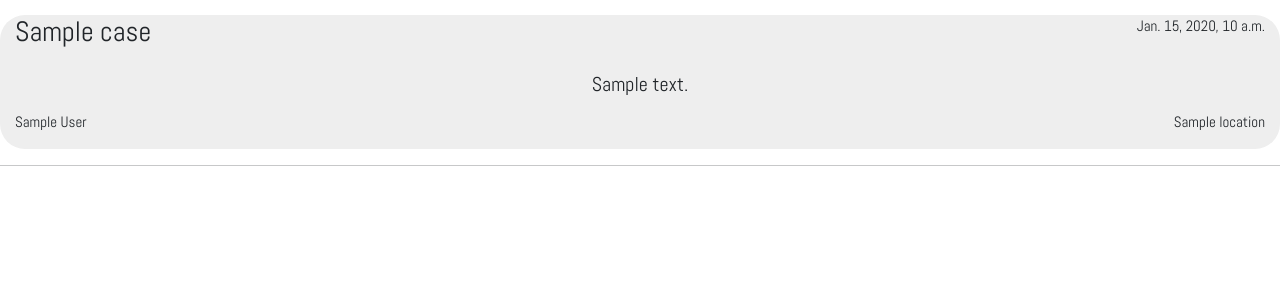
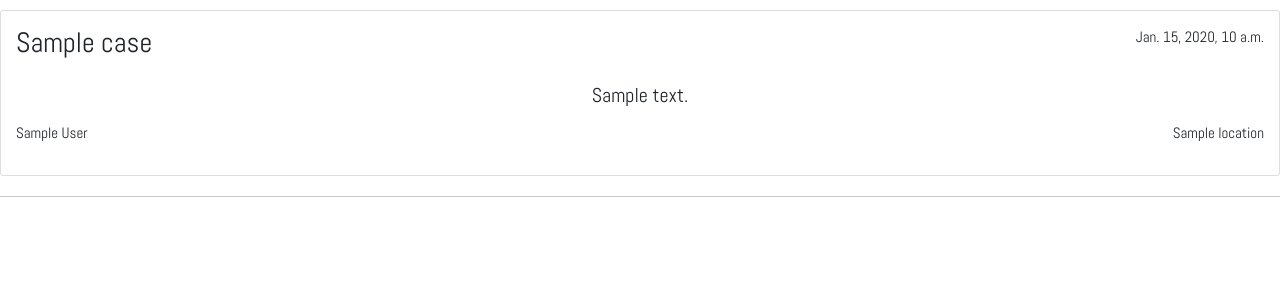
Before and after one commit to OkothPius/CRS, a Django app: template crime/templates/crime/log.html in a window 1280 px wide. Shown: the part 106-406 px from the top of the page. Run offline with Django 3.2, Linux system fonts and the light colour scheme; the template is opened without the code that fills it: most values are stand-ins (such as "Sample title", 1, 10 or a date in 2020); data that the repository does not hold is empty; some libraries are stand-ins or nearby versions.

Commit message:
style: add css

```diff
--- a/crime/static/css/master.css
+++ b/crime/static/css/master.css
@@ -89,12 +89,14 @@
 
 /* Body Content */
 .log {
-  background-color: #eeeeee;
-  border-color: #20b2aa;
+  background: #ffffff;
+  /* background-color: #eeeeee; */
+  border: 1px solid #dddddd;
   font-size: 15px;
-  border-radius: 25px;
-  border-width: 0.05em;
-  width: 100%;
+  border-radius: 3px;
+  margin-bottom: 20px;
+  /* border-width: 0.05em; */
+  /* width: 100%; */
 }
 
 .top-log {
```
